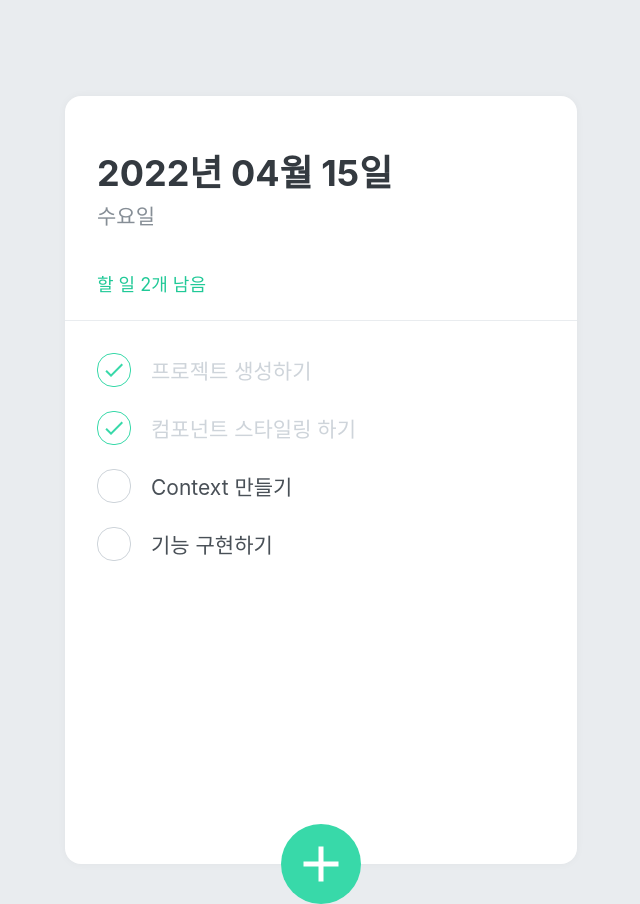
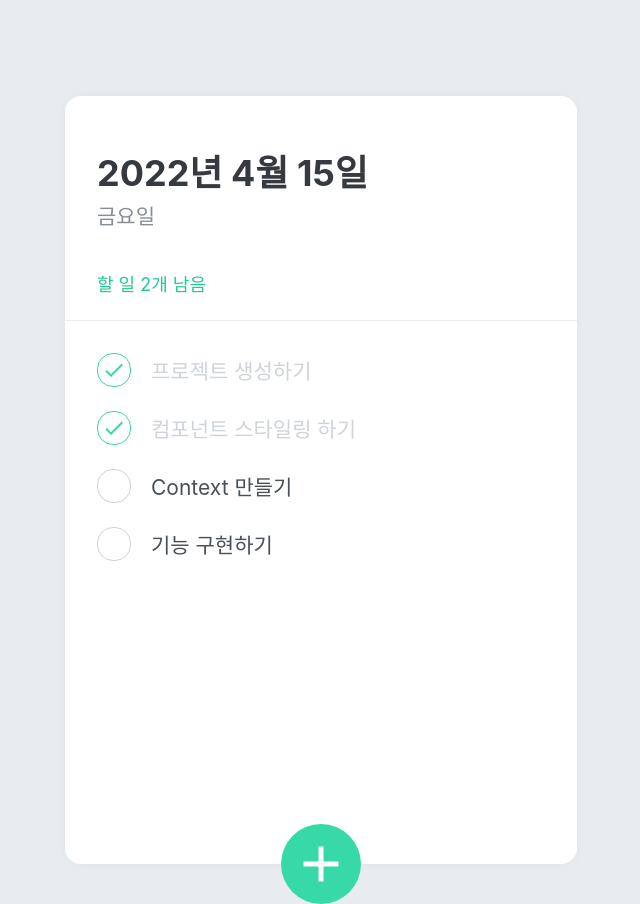
Before and after one commit to kws60000/react_todolist, a React (Create React App) app: page / in a window 1280 px wide. Shown: the whole page, without its empty margins (319-959 px from the left). Built offline with nearby package versions, Linux system fonts and the light colour scheme.

Commit message:
헤더에 Context 연동

```diff
--- a/src/components/TodoHead.js
+++ b/src/components/TodoHead.js
@@ -28,12 +28,21 @@
 
 function TodoHead() {
   const todos = useTodoState()
-  console.log(todos)
+  const undoneTasks = todos.filter(todo => !todo.done)
+
+  const today = new Date()
+  const dateString = today.toLocaleDateString('ko-KR', {
+    year: 'numeric',
+    month: 'long',
+    day: 'numeric'
+  })
+  const dayName = today.toLocaleDateString('ko-KR', { weekday: 'long' })
+
   return (
     <TodoHeadBlock>
-      <h1>2022년 04월 15일</h1>
-      <div className='day'>수요일</div>
-      <div className='task-left'>할 일 2개 남음</div>
+      <h1>{dateString}</h1>
+      <div className='day'>{dayName}</div>
+      <div className='task-left'>할 일 {undoneTasks.length}개 남음</div>
     </TodoHeadBlock>
   )
 }
```
